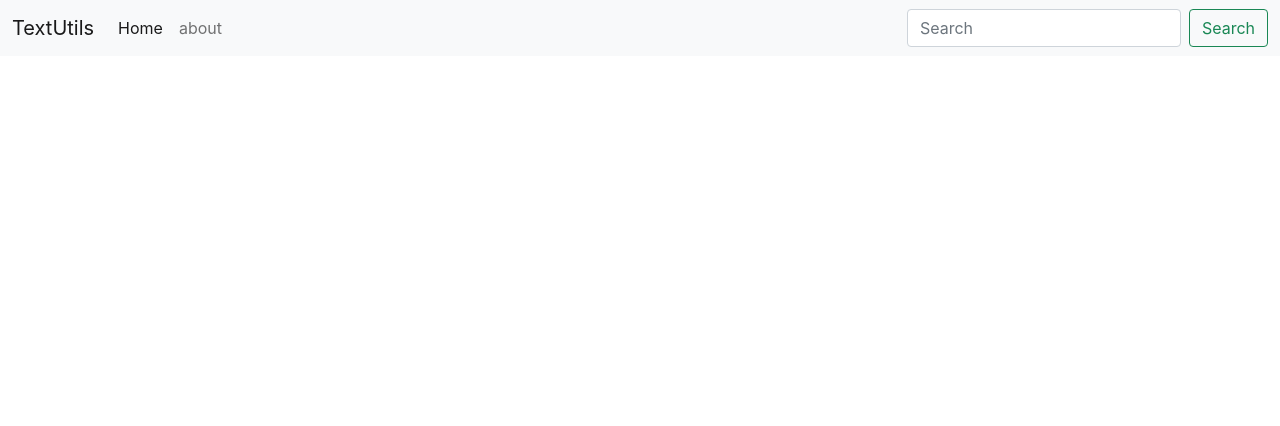
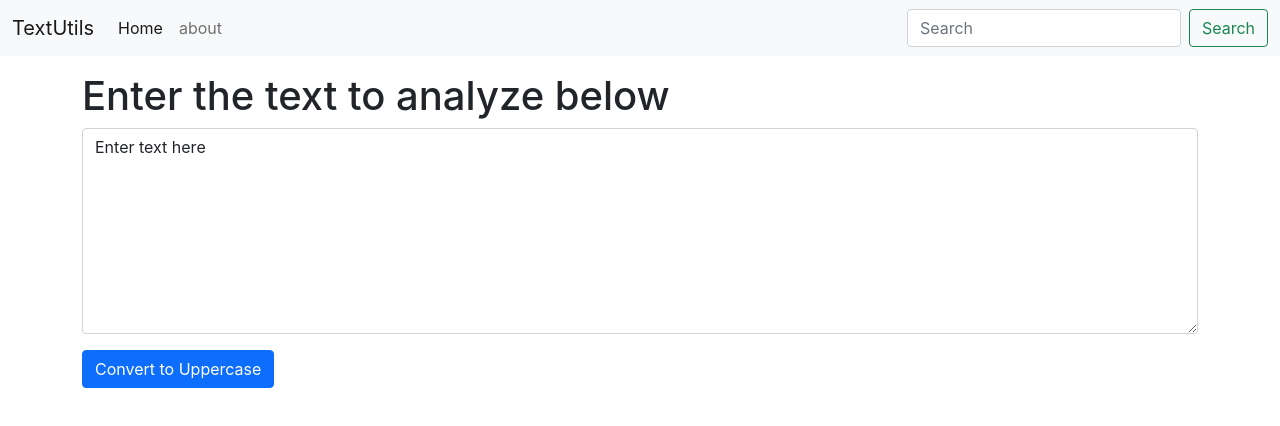
Before and after one commit to PritamMakwana/TextUtils, a React (Create React App) app: page / in a window 1280 px wide. Shown: the top 426 px of the page. Built offline with nearby package versions, Linux system fonts and the light colour scheme.

Commit message:
State using add uppercase function

```diff
--- a/src/App.js
+++ b/src/App.js
@@ -1,10 +1,14 @@
 import './App.css';
 import Navbar from './components/Navbar';
+import TextForm from './components/TextForm';
 
 function App() {
   return (
     <>
       <Navbar title="TextUtils" aboutText="about" />
+      <div className="container my-3">
+        <TextForm heading="Enter the text to analyze below " />
+      </div>
     </>
   );
 }
--- /dev/null
+++ b/src/components/TextForm.js
@@ -0,0 +1,29 @@
+import React, { useState } from 'react'
+
+export default function TextForm(props) {
+
+    const headleUpClick = () => {
+        // console.log("uppercase  was clicked " + text)
+        let newText = text.toUpperCase();
+        setText(newText)
+    }
+
+    const headleOnChange = (event) => {
+        // console.log("on change");
+        setText(event.target.value)
+    }
+
+    const [text, setText] = useState("Enter text here")
+
+    // text = (new Text)  wrong way to change text
+    // setText = (new Text) right way to change text
+
+    return (
+        <div>
+            <h1>{props.heading}</h1>
+            <div className="mb-3">
+                <textarea className="form-control" value={text} onChange={headleOnChange} id="myBox" rows="8"></textarea>
+            </div>
+            <button className="btn btn-primary" onClick={headleUpClick}>Convert to Uppercase</button>
+        </div>)
+}
```
